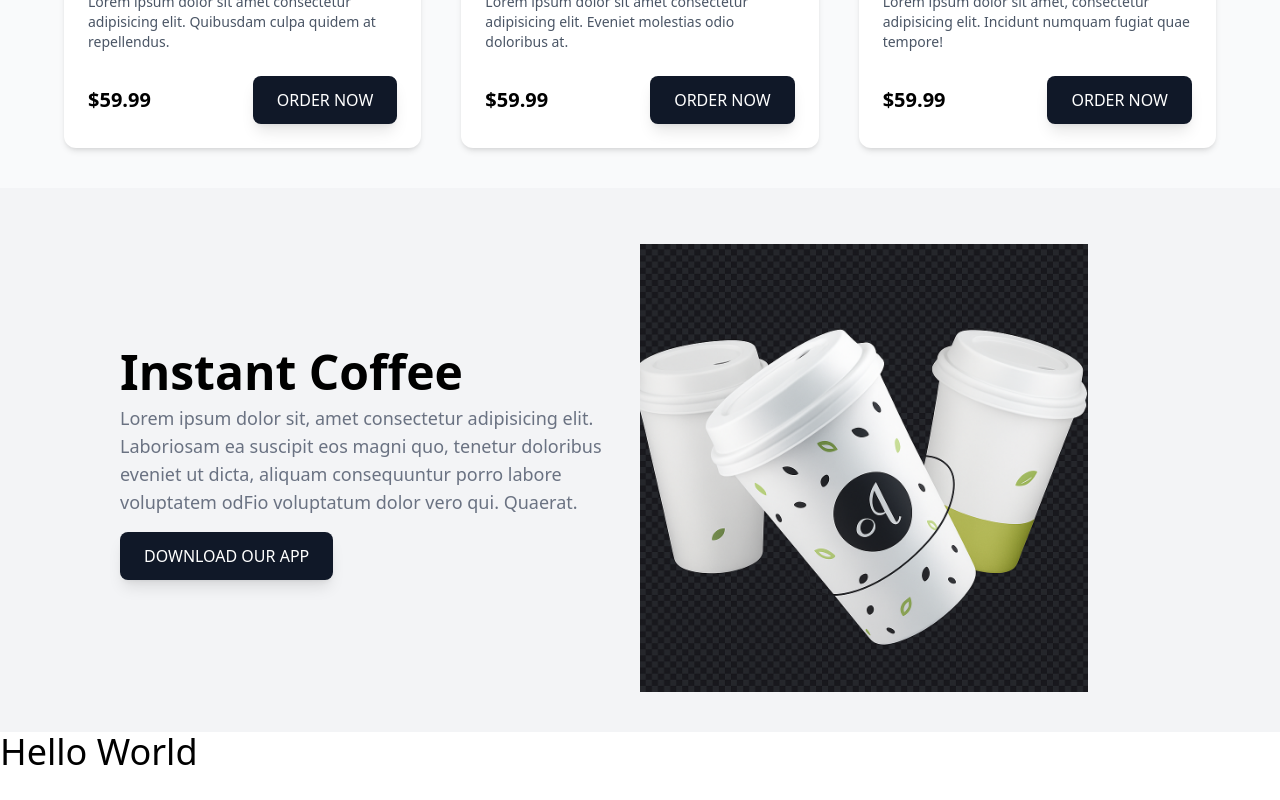
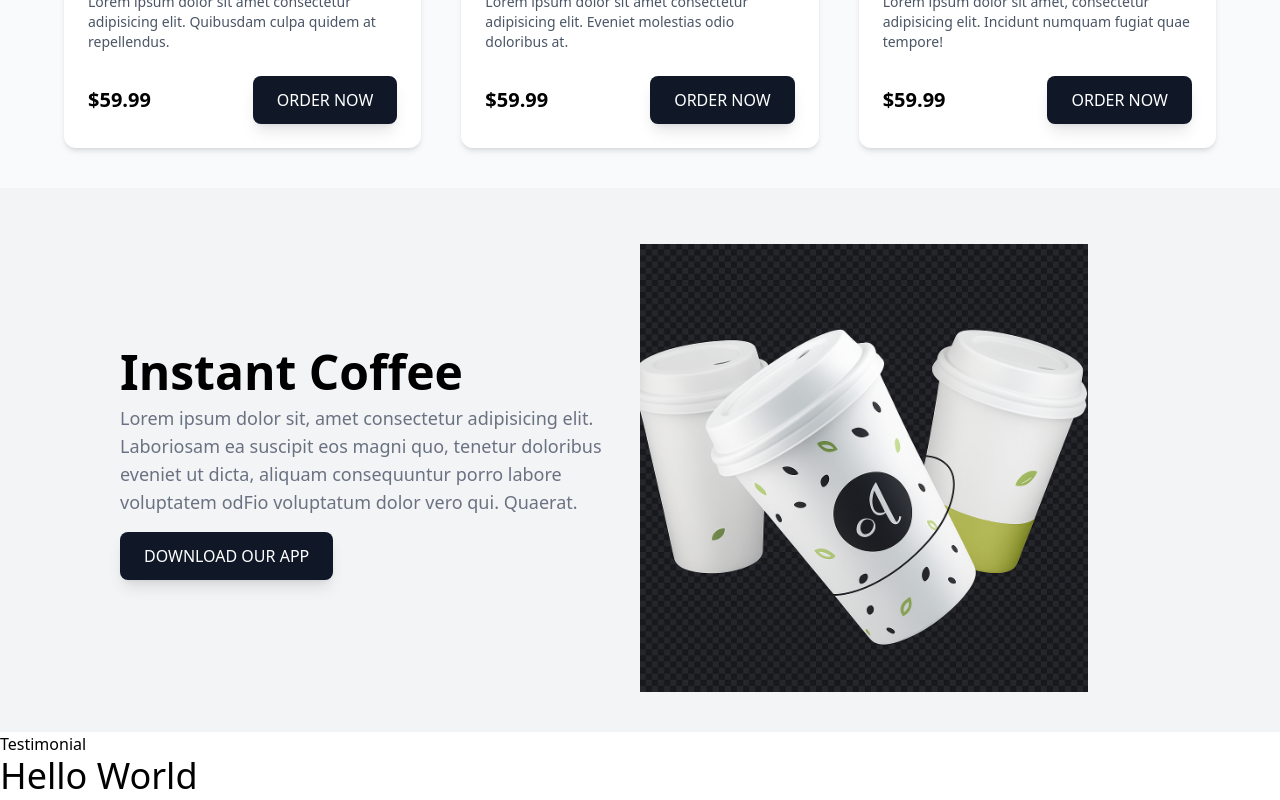
Before and after one commit to bytesourav-code/Coffee-UI-UX, a Next.js app: page / in a window 1280 px wide. Shown: the part 1870-2670 px from the top of the page. Before the commit the page ends 2646 px from the top, so only its background shows below. Built offline with nearby package versions, Linux system fonts and the light colour scheme.

Commit message:
testimonial to be made

```diff
--- /dev/null
+++ b/src/app/components/Testimonial.tsx
@@ -0,0 +1,11 @@
+import React from 'react'
+
+const Testimonial = () => {
+  return (
+    <div>
+      Testimonial
+    </div>
+  )
+}
+
+export default Testimonial
--- a/src/app/layout.tsx
+++ b/src/app/layout.tsx
@@ -7,6 +7,7 @@ import Explore from "./components/Explore";
 import OrderCoffee from "./components/OrderCoffee";
 import SellingCoffee from "./components/SellingCoffee";
 import InstantCoffee from "./components/InstantCoffee";
+import Testimonial from "./components/Testimonial";
 
 const geistSans = Geist({
   variable: "--font-geist-sans",
@@ -39,6 +40,7 @@ export default function RootLayout({
         <OrderCoffee />
         <SellingCoffee />
         <InstantCoffee />
+        <Testimonial />
         <main>{children}</main>
       </body>
     </html>
```
